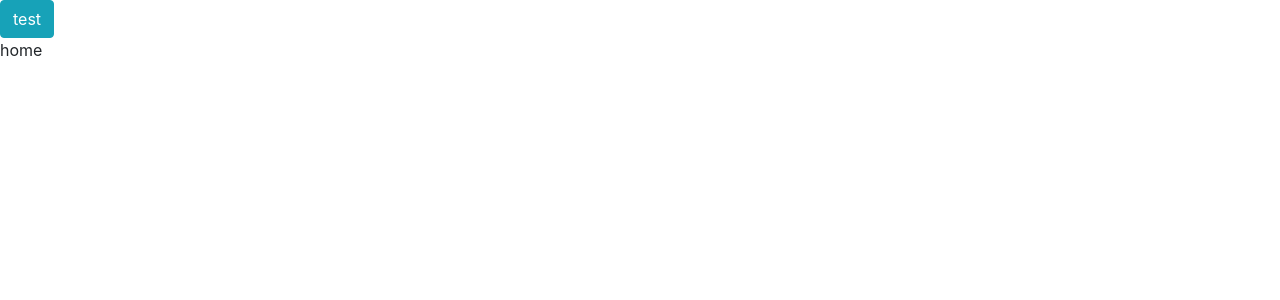
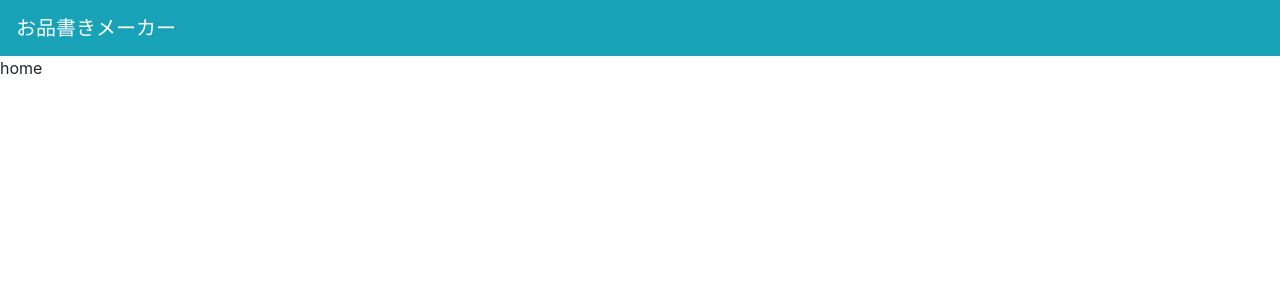
Before and after one commit to kyoruni/oshinagaki, a Vue app: page / in a window 1280 px wide. Shown: the top 300 px of the page. Built offline with nearby package versions, Linux system fonts and the light colour scheme.

Commit message:
:wrench: ヘッダー作成

```diff
--- a/src/App.vue
+++ b/src/App.vue
@@ -1,6 +1,8 @@
 <template>
   <div id="app">
-    <button class="btn btn-info">test</button>
+    <b-navbar toggleable="lg" type="dark" variant="info">
+      <b-navbar-brand href="#">お品書きメーカー</b-navbar-brand>
+    </b-navbar>
     <router-view/>
   </div>
 </template>
```
